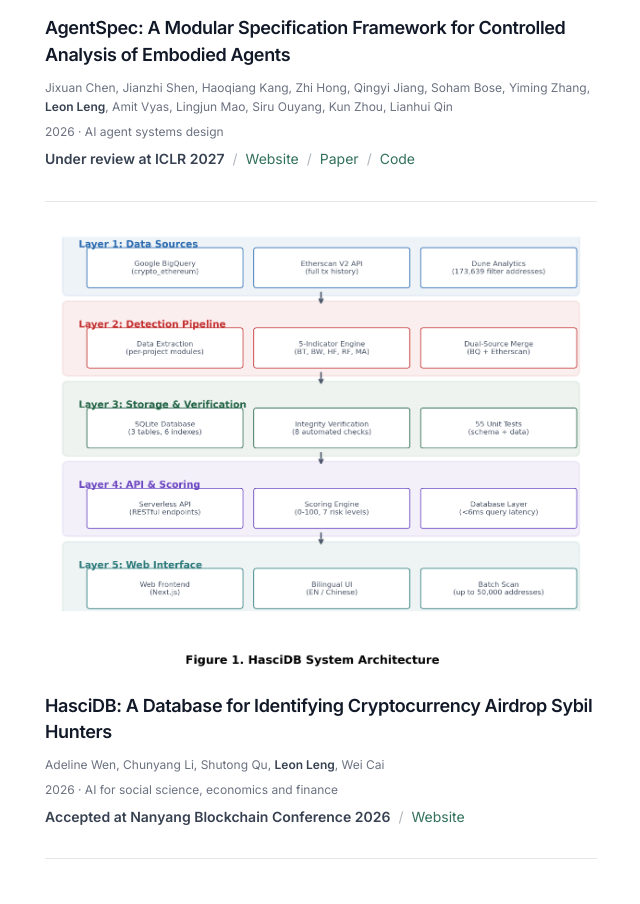
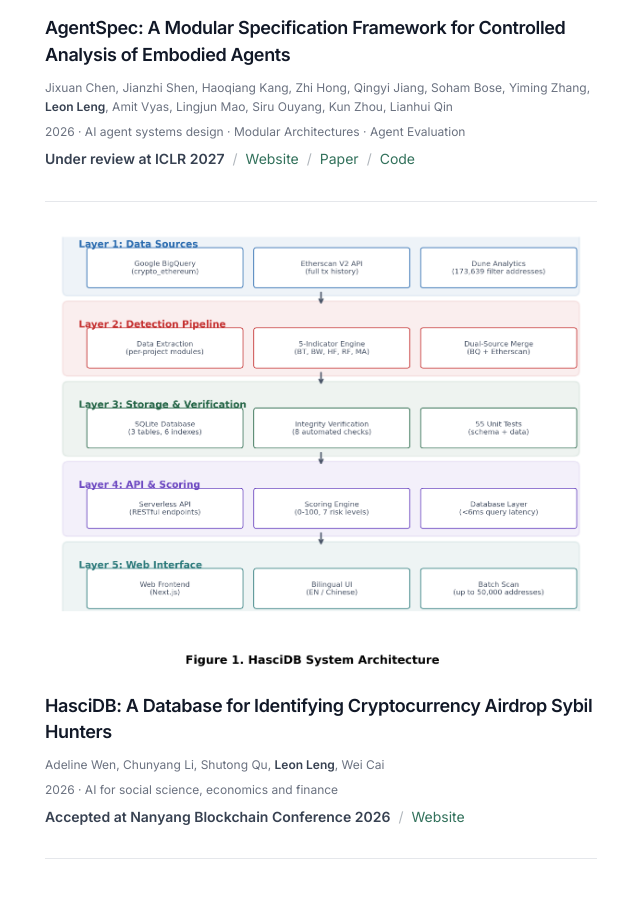
Before and after one commit to BaikunLeng/leonleng.github.io, a plain HTML site: page research.html in a window 1280 px wide. Shown: the part 780-1684 px from the top of the page, without its empty margins (319-959 px from the left). Drawn offline with Linux system fonts and the light colour scheme.

Commit message:
Add AgentSpec architecture and evaluation topic labels

```diff
--- a/research.html
+++ b/research.html
@@ -183,7 +183,7 @@ a:focus-visible, button:focus-visible, input:focus-visible { outline: 2px solid
    <div class="research-caption">
    <h3>AgentSpec: A Modular Specification Framework for Controlled Analysis of Embodied Agents</h3>
    <p class="research-byline">Jixuan Chen, Jianzhi Shen, Haoqiang Kang, Zhi Hong, Qingyi Jiang, Soham Bose, Yiming Zhang, <strong>Leon Leng</strong>, Amit Vyas, Lingjun Mao, Siru Ouyang, Kun Zhou, Lianhui Qin</p>
-   <p class="research-topic-label">2026 · AI agent systems design</p>
+   <p class="research-topic-label">2026 · AI agent systems design · Modular Architectures · Agent Evaluation</p>
    <p class="research-status"><span>Under review at ICLR 2027</span> <span class="research-link-separator" aria-hidden="true">/</span> <a href="https://agentspec-embodied.github.io/" target="_blank" rel="noopener noreferrer">Website</a> <span class="research-link-separator" aria-hidden="true">/</span> <a href="https://arxiv.org/abs/2606.14674v1" target="_blank" rel="noopener noreferrer">Paper</a> <span class="research-link-separator" aria-hidden="true">/</span> <a href="https://github.com/chenjix/AgentSpec" target="_blank" rel="noopener noreferrer">Code</a></p>
    </div>
   </article>
```
